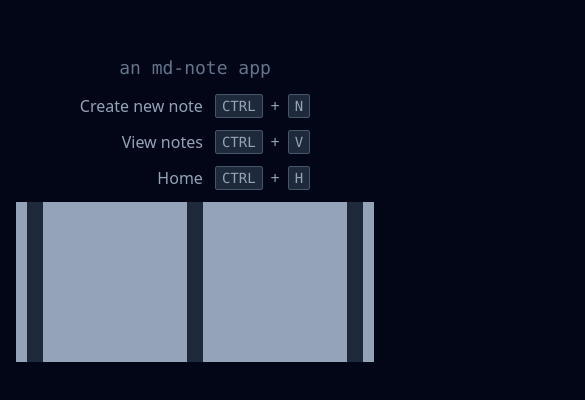
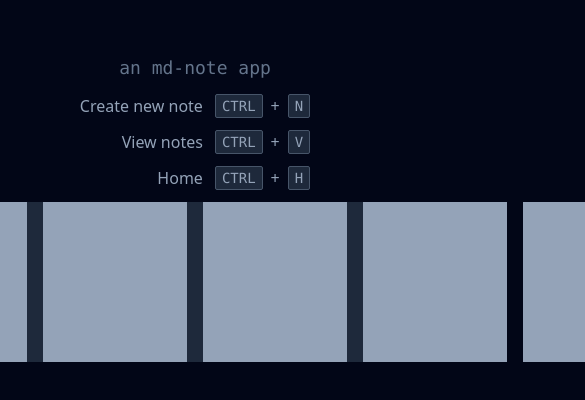
Before and after one commit to aggeB8/notes-app, a Vue app: page / in a window 390 px wide. Shown: the part 214-614 px from the top of the page, 585 px wide, since content can reach past the window. Built offline with nearby package versions, Linux system fonts and the light colour scheme; what tailwind-gradient-mask-image would draw is missing.

Commit message:
+working carousel

```diff
--- a/src/components/CarouselComponent.vue
+++ b/src/components/CarouselComponent.vue
@@ -1,28 +1,47 @@
 <script setup lang="ts">
-import { onMounted, ref } from 'vue'
-import lsActions from '@/composables/localstorage'
+import { onMounted, onUnmounted, ref } from 'vue'
 
 const carouselContainer = ref()
 const carouselAnimClass = ref()
-const carouselDupe = ref(1)
+const carouselDupe = ref(2)
 
-onMounted(() => {
+const switchCarousel = () => {
+    switch (carouselDupe.value) {
+        case 1: {
+            console.log('1', carouselContainer.value.scrollWidth)
             if (carouselContainer.value.scrollWidth > window.innerWidth) {
                 carouselAnimClass.value = 'animate'
                 carouselDupe.value = 2
-    } else {
+            }
+            break
+        }
+        case 2: {
+            const actualCarouselWidth = carouselContainer.value.scrollWidth / 2
+            if (actualCarouselWidth < window.innerWidth) {
+                console.log('2', carouselContainer.value.scrollWidth / 2, window.innerWidth)
+
                 carouselAnimClass.value = ''
                 carouselDupe.value = 1
             }
+            break
+        }
+    }
+}
+
+onMounted(() => {
+    switchCarousel()
+    window.addEventListener('resize', switchCarousel)
+})
+
+onUnmounted(() => {
+    window.removeEventListener('resize', switchCarousel)
 })
 </script>
 
 <template>
-    <div
-        ref="carouselContainer"
-        class="flex h-40 max-w-full justify-center overflow-hidden bg-slate-800"
-    >
-        <div v-for="i in carouselDupe" :key="i" ref="carousel" class="flex">
+    <div class="flex h-40 max-w-full justify-center bg-slate-800">
+        <div ref="carouselContainer" class="flex">
+            <div v-for="i in carouselDupe" :key="i" class="flex flex-row flex-nowrap">
                 <div
                     v-for="i in 4"
                     :key="i"
@@ -30,6 +49,7 @@ onMounted(() => {
                     class="h-full w-40 flex-shrink-0 px-2"
                 >
                     <div class="h-full w-full bg-slate-400"></div>
+                </div>
             </div>
         </div>
     </div>
```
Lines whose indentation alone changed are shown as unchanged.
